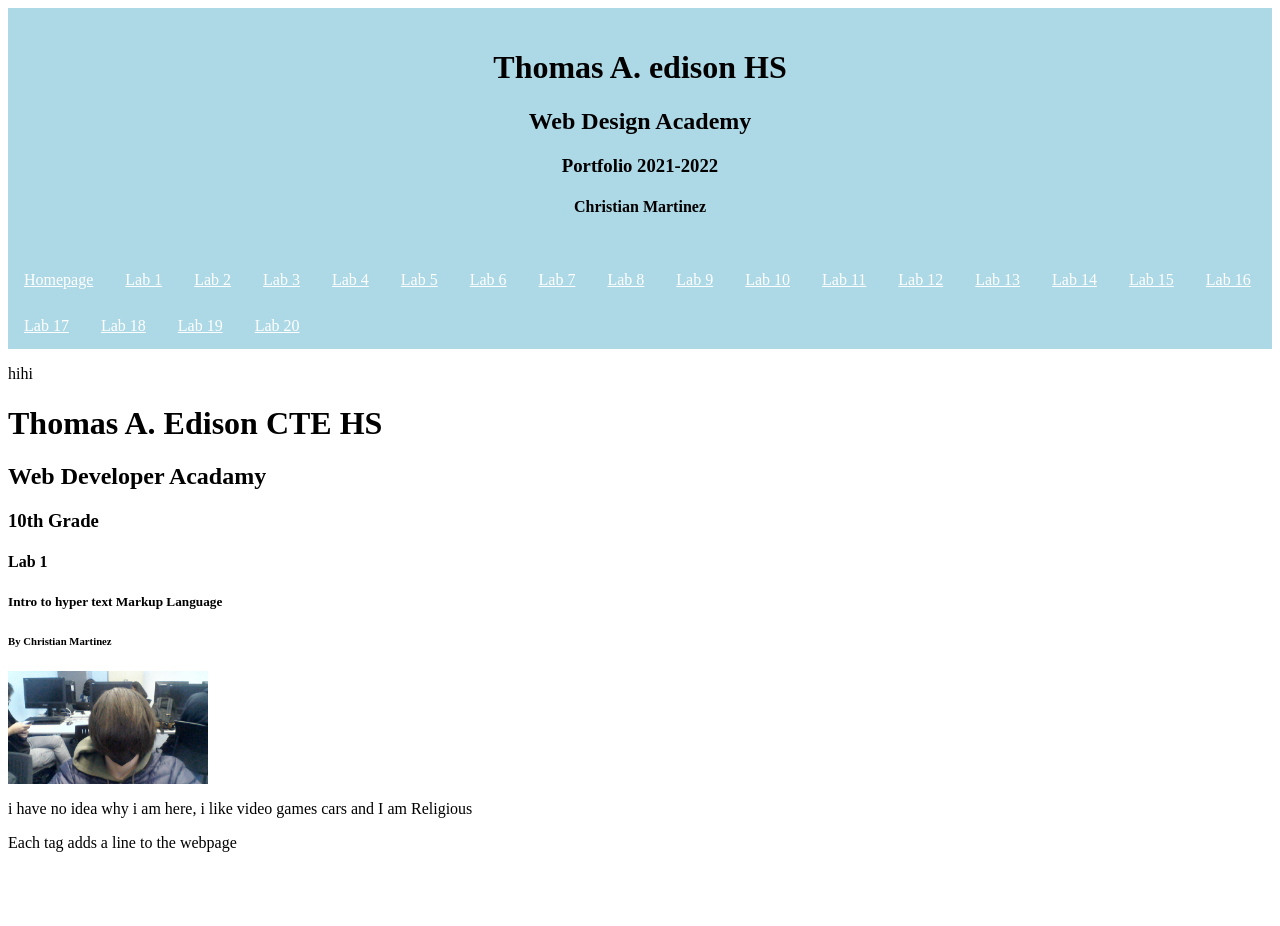
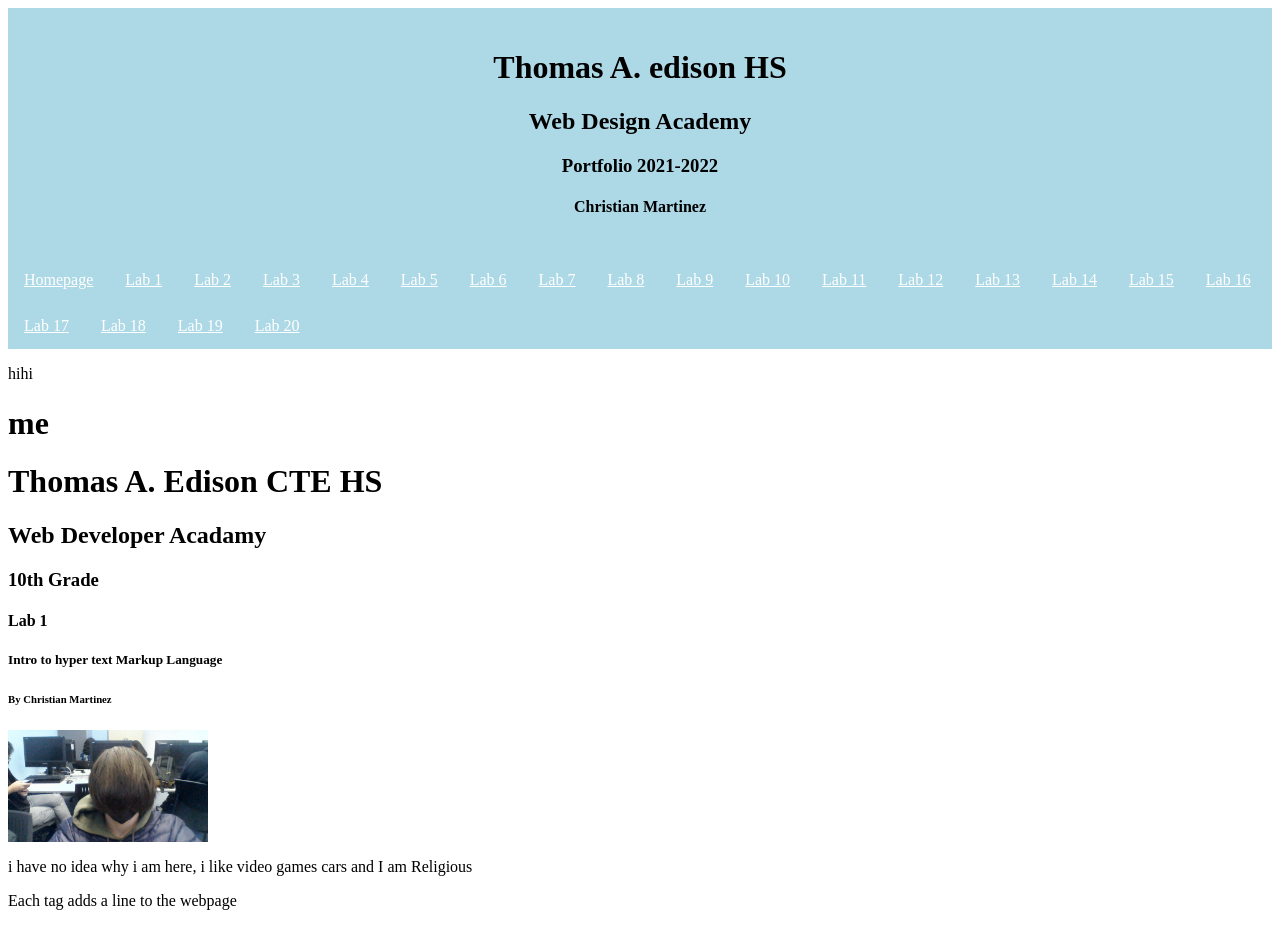
Before and after one commit to ChristianTooNiceWitIt/christian-martniez, a plain HTML site: page Labs/Lab1/1b1.html in a window 1280 px wide. Before the commit the page ends 868 px from the top, so only its background shows below. Drawn offline with Linux system fonts and the light colour scheme.

Commit message:
i added a heading in line 44

```diff
--- a/Labs/Lab1/1b1.html
+++ b/Labs/Lab1/1b1.html
@@ -41,6 +41,7 @@
 		<title> My First webpage</title>
 	</head>
 	<body> <p></p> <p>hihi</p>
+    <H1>me</H1>
 		<h1>Thomas A. Edison CTE HS</h1>
 		<h2>Web Developer Acadamy</h2>
 		<h3>10th Grade</h3>
```
